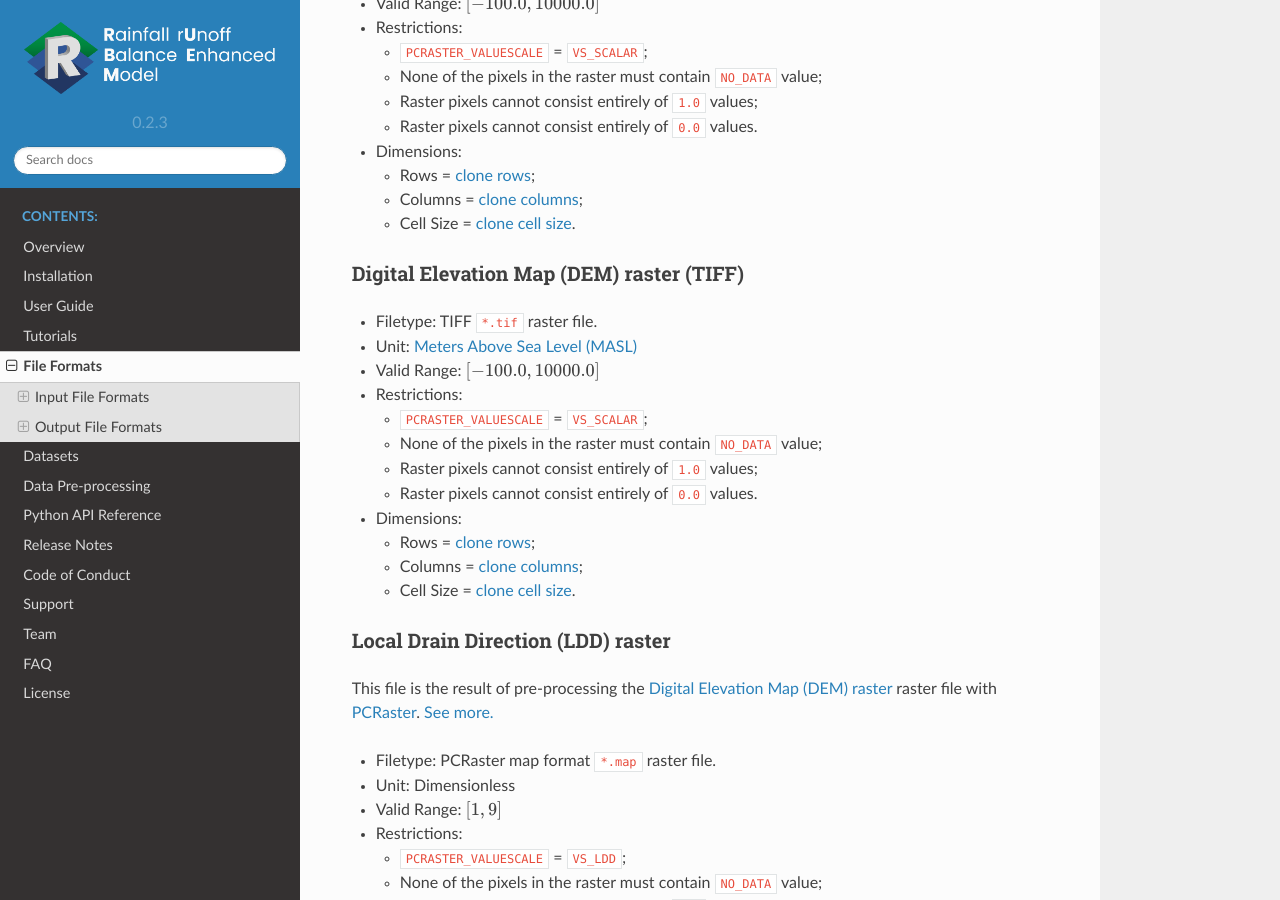
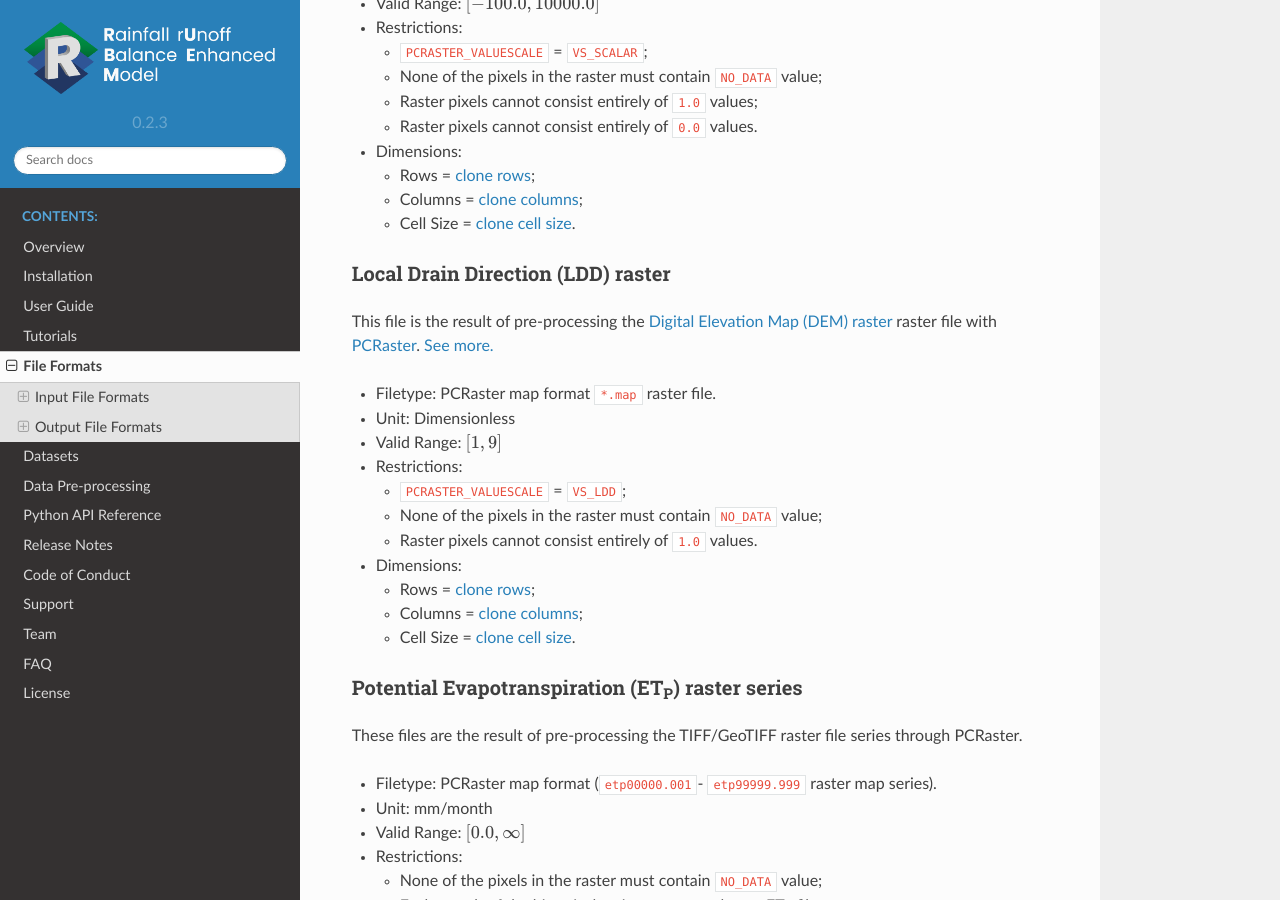
Before and after one commit to LabSid-USP/RUBEM, a Sphinx documentation site: the page built from doc/source/fileformats.rst, in a window 1280 px wide and 900 px high, scrolled down 779 px. Built offline with Sphinx 7.4.7 and the Read the Docs theme 2.0.0, drawn with Linux system fonts in a browser that asks for light colours.

Commit message:
Remove occurrences from the DEM raster in TIFF format

```diff
--- a/doc/source/fileformats.rst
+++ b/doc/source/fileformats.rst
@@ -31,25 +31,6 @@ Digital Elevation Map (DEM) raster
 This file is the result of pre-processing the corresponding TIFF/GeoTIFF raster file through PCRaster.
 
 - Filetype: PCRaster map format :file:`*.map` raster file.
-- Unit: `Meters Above Sea Level (MASL) <https://wiki.gis.com/wiki/index.php/Meters_above_sea_level>`_
-- Valid Range: :math:`[-100.0, 10000.0]`
-- Restrictions:
-
-  - ``PCRASTER_VALUESCALE`` = ``VS_SCALAR``;
-  - None of the pixels in the raster must contain ``NO_DATA`` value;
-  - Raster pixels cannot consist entirely of ``1.0`` values;
-  - Raster pixels cannot consist entirely of ``0.0`` values.
-
-- Dimensions:
-
-  - Rows = :ref:`clone rows <fileformats:Mask of Catchment (Clone) raster>`;
-  - Columns = :ref:`clone columns<fileformats:Mask of Catchment (Clone) raster>`;
-  - Cell Size = :ref:`clone cell size<fileformats:Mask of Catchment (Clone) raster>`.
-
-Digital Elevation Map (DEM) raster (TIFF)
-^^^^^^^^^^^^^^^^^^^^^^^^^^^^^^^^^^^^^^^^^
-
-- Filetype: TIFF :file:`*.tif` raster file.
 - Unit: `Meters Above Sea Level (MASL) <https://wiki.gis.com/wiki/index.php/Meters_above_sea_level>`_
 - Valid Range: :math:`[-100.0, 10000.0]`
 - Restrictions:
--- a/doc/source/tutorials.rst
+++ b/doc/source/tutorials.rst
@@ -67,7 +67,6 @@ In the part ``Grid`` set 500.000 m as size value and in the part Simulation Peri
 
     [RASTERS]
     dem = /Iguazu/input/maps/dem/dem.map
-    demtif = /Iguazu/input/maps/dem/dem.tif
     clone = /Iguazu/input/maps/clone/clone.map
     samples = /Iguazu/maps/stations/samples.map
 
@@ -109,7 +108,6 @@ Set the following values for ``Initial Soil Conditions`` fields:
 
     [RASTERS]
     dem = /Iguazu/input/maps/dem/dem.map
-    demtif = /Iguazu/input/maps/dem/dem.tif
     clone = /Iguazu/input/maps/clone/clone.map
     samples = /Iguazu/maps/stations/samples.map
     soil =  /Iguazu/input/maps/soil/soil.map
@@ -174,7 +172,6 @@ Use the default values for ``FPAR``, ``LAI`` and ``Impervious Area Interception`
 
     [RASTERS]
     dem = /Iguazu/input/maps/dem/dem.map
-    demtif = /Iguazu/input/maps/dem/dem.tif
     clone = /Iguazu/input/maps/clone/clone.map
     samples = /Iguazu/maps/stations/samples.map
     soil =  /Iguazu/input/maps/soil/soil.map
@@ -243,7 +240,6 @@ In the ``Climate`` section define the appropriate map-series from :file:`/input/
 
     [RASTERS]
     dem = /Iguazu/input/maps/dem/dem.map
-    demtif = /Iguazu/input/maps/dem/dem.tif
     clone = /Iguazu/input/maps/clone/clone.map
     samples = /Iguazu/maps/stations/samples.map
     soil =  /Iguazu/input/maps/soil/soil.map
@@ -335,7 +331,6 @@ Values in this tab correspond to calibrated parameters in the basin. For the dat
 
     [RASTERS]
     dem = /Iguazu/input/maps/dem/dem.map
-    demtif = /Iguazu/input/maps/dem/dem.tif
     clone = /Iguazu/input/maps/clone/clone.map
     samples = /Iguazu/maps/stations/samples.map
     soil =  /Iguazu/input/maps/soil/soil.map
@@ -420,7 +415,6 @@ The complete project configuration file should look like this:
 
     [RASTERS]
     dem = /Iguazu/input/maps/dem/dem.map
-    demtif = /Iguazu/input/maps/dem/dem.tif
     clone = /Iguazu/input/maps/clone/clone.map
     samples = /Iguazu/maps/stations/samples.map
     soil =  /Iguazu/input/maps/soil/soil.map
```
Also changed, not shown: doc/source/userguide.rst (+1 -13 lines), 10 other files.
